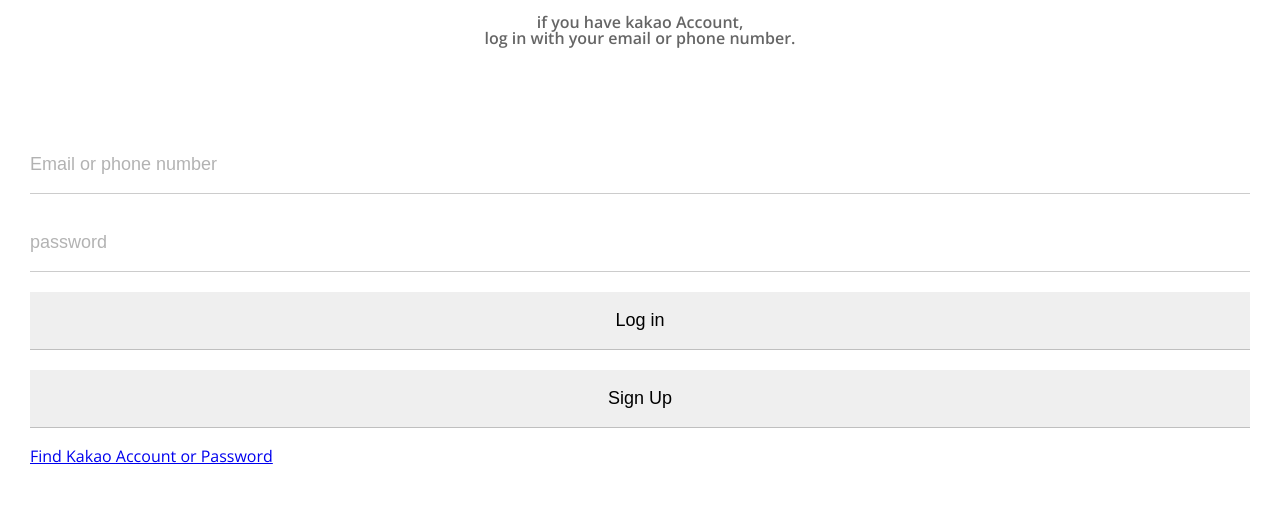
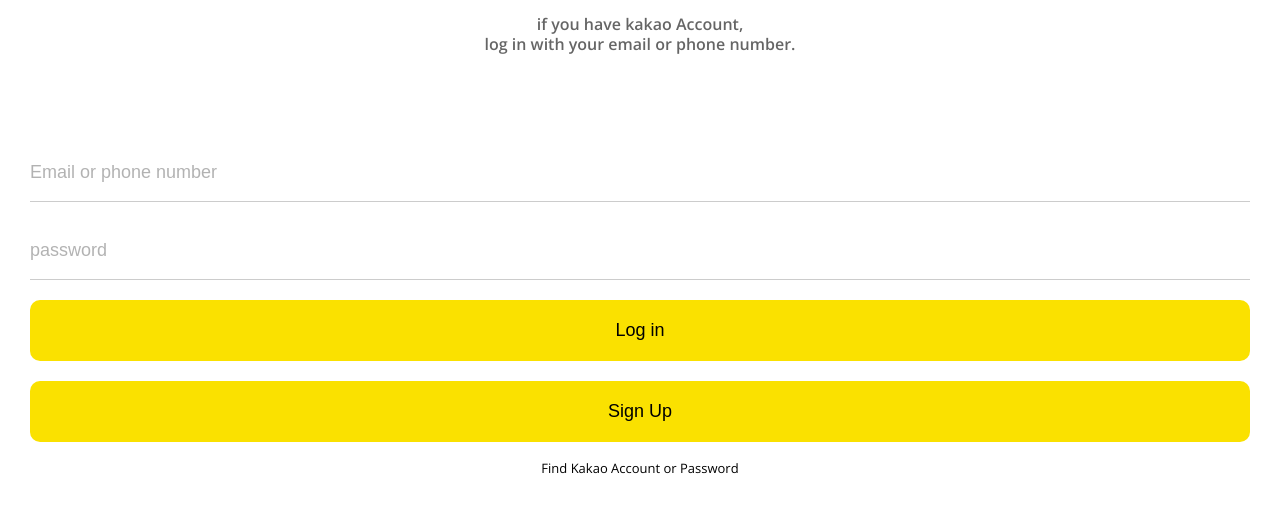
Before and after one commit to ChoiGG83/kokoa-clone-2020, a plain HTML site: page index.html in a window 1280 px wide. Shown: the part 147-660 px from the top of the page. Drawn offline with nearby package versions, Linux system fonts and the light colour scheme.

Commit message:
#6.8 welcomePage Fin.

```diff
--- a/CSS/style.css
+++ b/CSS/style.css
@@ -20,27 +20,38 @@ body {
 }
 .welcome-header__text {
   opacity: 0.6;
+  padding: 2px 0px;
 }
-
 #login-form {
   display: flex;
   flex-direction: column;
   margin: 0px 30px;
 }
-
 #login-form input {
   border: none;
   padding: 18px 0px;
   font-size: 18px;
+  margin-bottom: 20px;
+}
+#login-form input:not([type="submit"]) {
   border-bottom: 1px solid rgba(0, 0, 0, 0.2);
-  margin-bottom: 20px;
   transition: border-color 0.4s ease-in-out;
 }
-
 #login-form input::placeholder {
   color: rgba(0, 0, 0, 0.3);
 }
-
 #login-form input:focus {
   border-color: var(--yellow);
 }
+#login-form input[type="submit"] {
+  background-color: var(--yellow);
+  cursor: pointer;
+  padding: 20px 0px;
+  border-radius: 10px;
+}
+#login-form a {
+  text-align: center;
+  color: inherit;
+  text-decoration: none;
+  font-size: 13px;
+}
```
